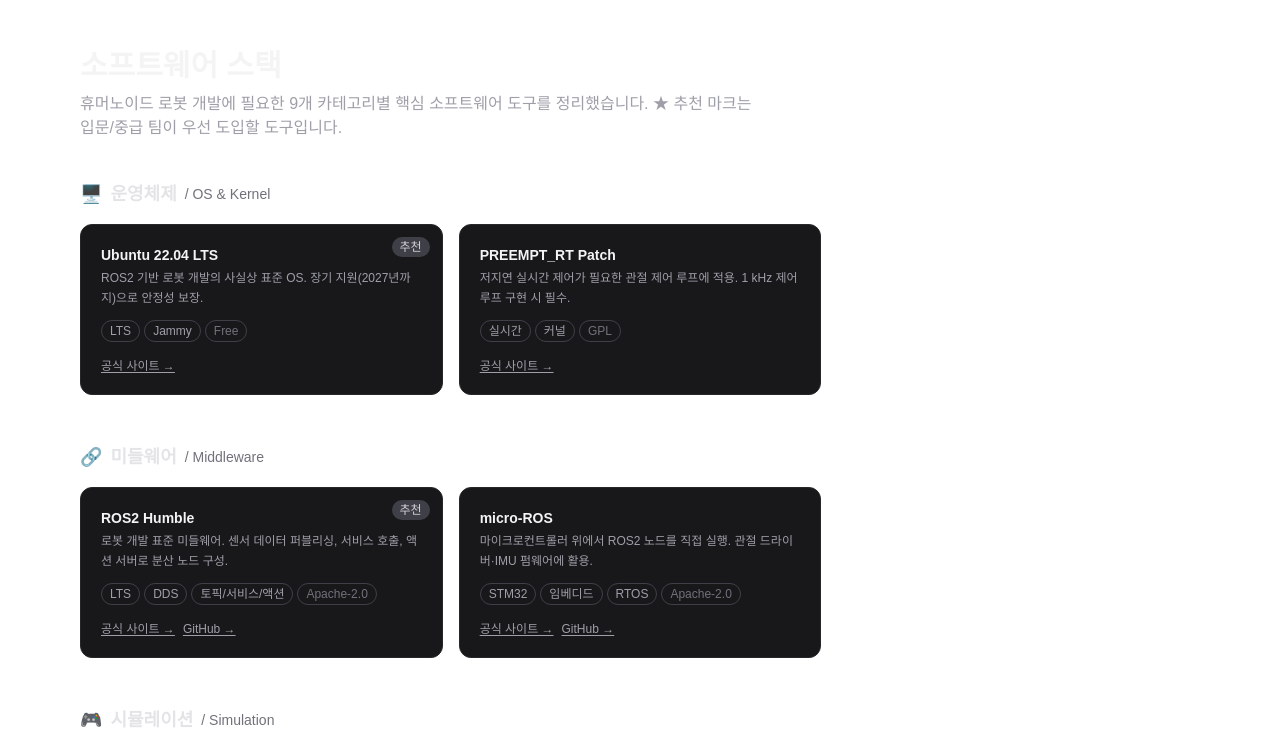
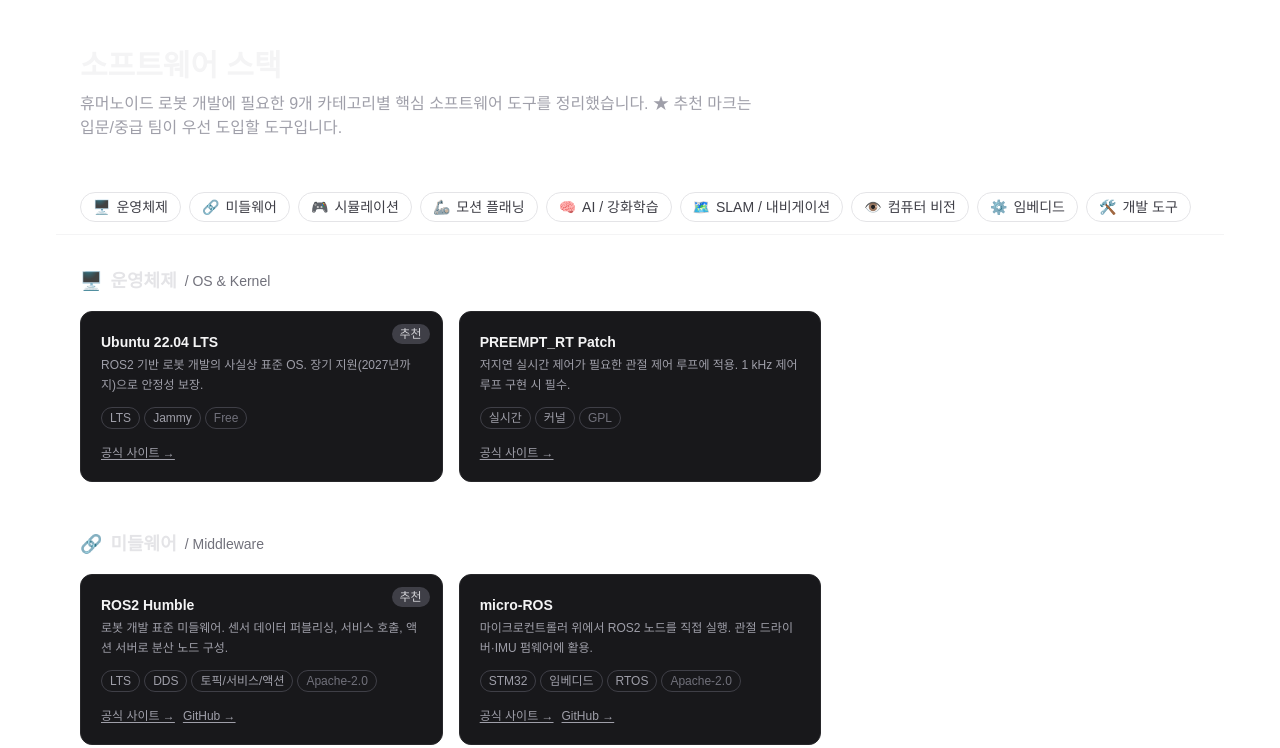
Before and after one commit to BissalMuni/robot, a Next.js app: page /software in a window 1280 px wide. Shown: the top 748 px of the page. Built offline with nearby package versions, Linux system fonts and the light colour scheme; no server answers.

Commit message:
feat: 자기개선 루프 자동 반영 2026-06-15

```diff
--- a/src/app/assembly/page.tsx
+++ b/src/app/assembly/page.tsx
@@ -1,6 +1,7 @@
 import type { Metadata } from "next";
 import { assemblySteps, roadmapPhases } from "@/data/assembly";
 import { AssemblyStepCard } from "@/components/AssemblyStepCard";
+import { AssemblyNav } from "@/components/AssemblyNav";
 import { RoadmapPhaseCard } from "@/components/RoadmapPhaseCard";
 
 export const metadata: Metadata = {
@@ -23,6 +24,8 @@
           총 예상 시간: <strong className="text-zinc-600 dark:text-zinc-300">{totalTime}</strong> (1유닛 기준, 숙련도에 따라 변동)
         </p>
       </header>
+
+      <AssemblyNav />
 
       {/* 진행 표시 */}
       <div className="mb-10 flex items-center gap-1 overflow-x-auto pb-2">
--- a/src/app/software/page.tsx
+++ b/src/app/software/page.tsx
@@ -1,6 +1,7 @@
 import type { Metadata } from "next";
 import { softwareTools, categoryLabels, SoftwareCategory } from "@/data/software";
 import { SoftwareToolCard } from "@/components/SoftwareToolCard";
+import { SoftwareNav } from "@/components/SoftwareNav";
 
 export const metadata: Metadata = {
   title: "소프트웨어 스택 | 휴머노이드 로봇",
@@ -31,13 +32,15 @@
         </p>
       </header>
 
+      <SoftwareNav />
+
       <div className="space-y-12">
         {CATEGORY_ORDER.map((category) => {
           const tools = softwareTools.filter((t) => t.category === category);
           if (tools.length === 0) return null;
           const { ko, en, icon } = categoryLabels[category];
           return (
-            <section key={category}>
+            <section key={category} id={category} className="scroll-mt-16">
               <h2 className="mb-4 flex items-center gap-2 text-lg font-semibold text-zinc-200">
                 <span>{icon}</span>
                 <span>{ko}</span>
--- /dev/null
+++ b/src/components/AssemblyNav.tsx
@@ -0,0 +1,28 @@
+import Link from "next/link";
+import { assemblySteps } from "@/data/assembly";
+
+export function AssemblyNav() {
+  return (
+    <nav
+      aria-label="조립 단계 네비게이션"
+      className="sticky top-0 z-10 -mx-4 mb-8 border-b border-zinc-100 bg-white/90 px-4 py-3 backdrop-blur-sm dark:border-zinc-800/60 dark:bg-zinc-950/90 sm:-mx-6 sm:px-6"
+    >
+      <ul className="flex flex-wrap gap-2" role="list">
+        {assemblySteps.map((step) => (
+          <li key={step.id}>
+            <Link
+              href={`#${step.id}`}
+              className="flex items-center gap-1.5 rounded-full border border-zinc-200 px-3 py-1 text-sm text-zinc-700 transition-colors hover:border-zinc-400 hover:bg-zinc-50 dark:border-zinc-700 dark:text-zinc-300 dark:hover:border-zinc-500 dark:hover:bg-zinc-800/60"
+            >
+              <span aria-hidden="true">{step.icon}</span>
+              <span className="font-medium text-zinc-400 dark:text-zinc-500">
+                {step.step}.
+              </span>
+              {step.title}
+            </Link>
+          </li>
+        ))}
+      </ul>
+    </nav>
+  );
+}
--- a/src/components/AssemblyStepCard.tsx
+++ b/src/components/AssemblyStepCard.tsx
@@ -2,7 +2,7 @@
 
 export function AssemblyStepCard({ step }: { step: AssemblyStep }) {
   return (
-    <article className="flex flex-col gap-4 rounded-xl border border-zinc-200 bg-white p-6 dark:border-zinc-800 dark:bg-zinc-900">
+    <article id={step.id} className="flex scroll-mt-16 flex-col gap-4 rounded-xl border border-zinc-200 bg-white p-6 dark:border-zinc-800 dark:bg-zinc-900">
       {/* 헤더 */}
       <div className="flex items-start gap-4">
         <span className="shrink-0 text-3xl" aria-hidden="true">
--- /dev/null
+++ b/src/components/SoftwareNav.tsx
@@ -0,0 +1,40 @@
+import Link from "next/link";
+import { categoryLabels, SoftwareCategory } from "@/data/software";
+
+const CATEGORY_ORDER: SoftwareCategory[] = [
+  "os",
+  "middleware",
+  "simulation",
+  "planning",
+  "ai-ml",
+  "slam-nav",
+  "computer-vision",
+  "embedded",
+  "devtools",
+];
+
+export function SoftwareNav() {
+  return (
+    <nav
+      aria-label="소프트웨어 카테고리 네비게이션"
+      className="sticky top-0 z-10 -mx-4 mb-8 border-b border-zinc-100 bg-white/90 px-4 py-3 backdrop-blur-sm dark:border-zinc-800/60 dark:bg-zinc-950/90 sm:-mx-6 sm:px-6"
+    >
+      <ul className="flex flex-wrap gap-2" role="list">
+        {CATEGORY_ORDER.map((category) => {
+          const { ko, icon } = categoryLabels[category];
+          return (
+            <li key={category}>
+              <Link
+                href={`#${category}`}
+                className="flex items-center gap-1.5 rounded-full border border-zinc-200 px-3 py-1 text-sm text-zinc-700 transition-colors hover:border-zinc-400 hover:bg-zinc-50 dark:border-zinc-700 dark:text-zinc-300 dark:hover:border-zinc-500 dark:hover:bg-zinc-800/60"
+              >
+                <span aria-hidden="true">{icon}</span>
+                {ko}
+              </Link>
+            </li>
+          );
+        })}
+      </ul>
+    </nav>
+  );
+}
```
Also changed, not shown: 1 other file (tests, documents, lock files or other folders).
